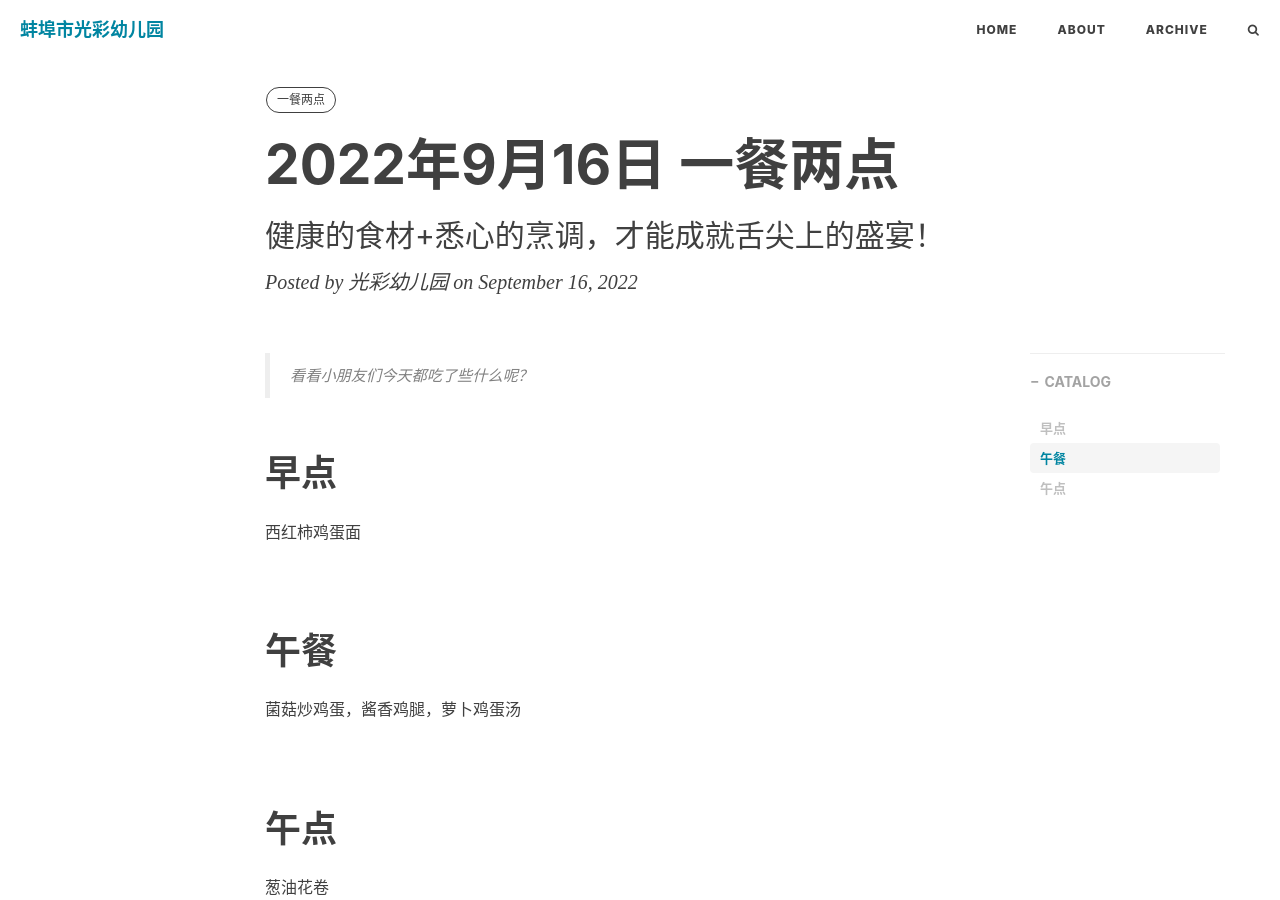
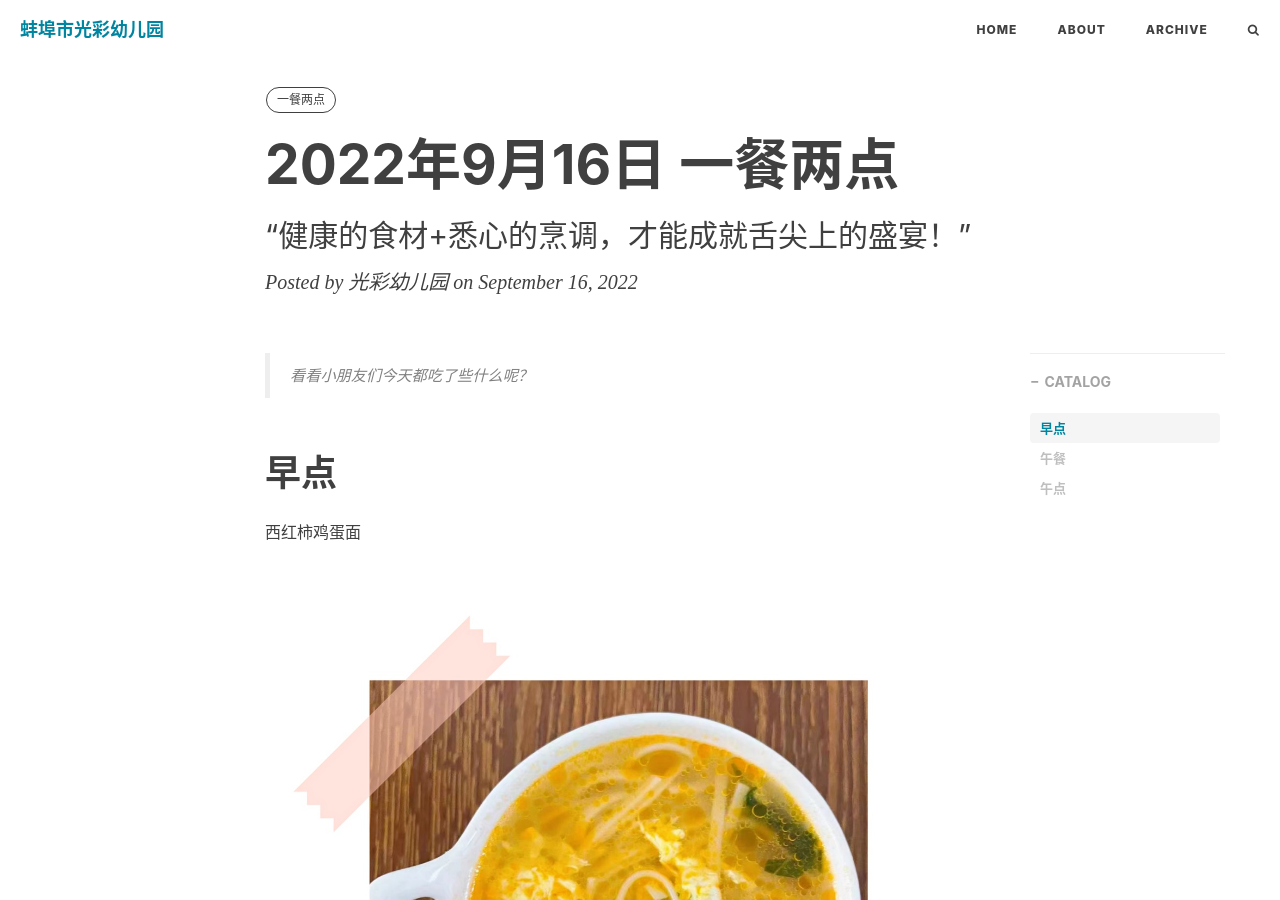
Before and after one commit to GeekEver/cn.bbsgcyey, a Jekyll site: the page built from _posts/2022-9-16-meals.md, in a window 1280 px wide and 900 px high. Built offline with Jekyll 4.4.1, drawn with Linux system fonts in a browser that asks for light colours; nearby versions of some CDN libraries; comment, search, counter and statistics services are not loaded.

Commit message:
Update 2022-9-16-meals.md
/

```diff
--- a/_posts/2022-9-16-meals.md
+++ b/_posts/2022-9-16-meals.md
@@ -1,7 +1,7 @@
 ---
 layout:       post
 title:        "2022年9月16日 一餐两点"
-subtitle:	   健康的食材+悉心的烹调，才能成就舌尖上的盛宴！
+subtitle:	  “健康的食材+悉心的烹调，才能成就舌尖上的盛宴！”
 date:         2022-09-16 22:00:00
 author:       "光彩幼儿园"
 header-style: text
@@ -16,16 +16,16 @@
 
 西红柿鸡蛋面
 
-![](img/in-post/meals/5b3bf65df196be55681087a6d3cd1b50.jpeg)
+![](/img/in-post/meals/5b3bf65df196be55681087a6d3cd1b50.jpeg)
 
 # 午餐
 
 菌菇炒鸡蛋，酱香鸡腿，萝卜鸡蛋汤
 
-![](img/in-post/meals/d499f3f7759d72537b8ad51203b56d3e.jpeg)
+![](/img/in-post/meals/d499f3f7759d72537b8ad51203b56d3e.jpeg)
 
 # 午点
 
 葱油花卷
 
-![](img/in-post/meals/6b470856ab75fc9b3eba1a231285ab03.jpeg)
+![](/img/in-post/meals/6b470856ab75fc9b3eba1a231285ab03.jpeg)
```
